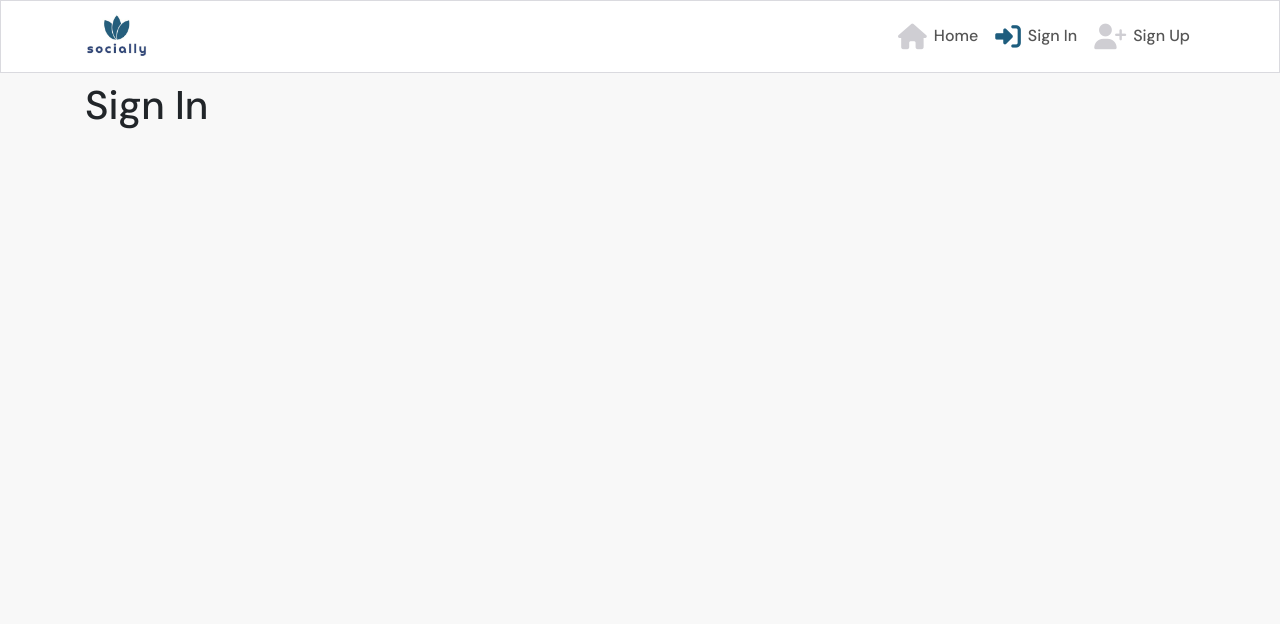
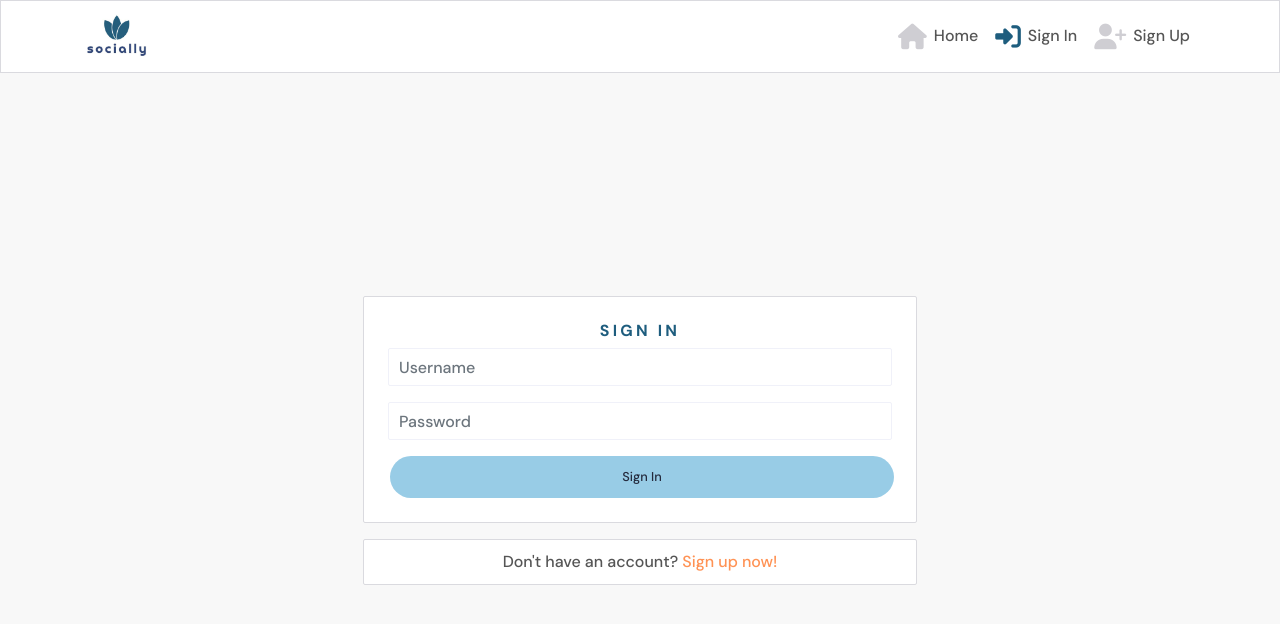
Before and after one commit to dEEGE2time/socially, a React (Create React App) app: page /signin in a window 1280 px wide. Shown: the top 624 px of the page. Built offline with nearby package versions, Linux system fonts and the light colour scheme.

Commit message:
add sign in form and styles

```diff
--- a/src/App.js
+++ b/src/App.js
@@ -4,6 +4,7 @@ import Container from 'react-bootstrap/Container';
 import {Route, Switch} from 'react-router-dom';
 import './api/axiosDefaults';
 import SignUpForm from './pages/auth/SignUpForm';
+import SignInForm from './pages/auth/SignInForm';
 
 
 function App() {
@@ -13,7 +14,7 @@ function App() {
       <Container className={styles.Main}>
         <Switch>
           <Route exact path='/' render={() => <h1>Home Page</h1>}/>
-          <Route exact path='/signin' render={() => <h1>Sign In</h1>}/>
+          <Route exact path='/signin' render={() => < SignInForm />}/>
           <Route exact path='/signup' render={() => < SignUpForm />}/>
           <Route render={() => <p>Page not found!</p>}/>
         </Switch>
--- /dev/null
+++ b/src/pages/auth/SignInForm.js
@@ -0,0 +1,66 @@
+import React from "react";
+
+import Form from "react-bootstrap/Form";
+import Alert from "react-bootstrap/Alert";
+import Button from "react-bootstrap/Button";
+import Col from "react-bootstrap/Col";
+import Row from "react-bootstrap/Row";
+import Image from "react-bootstrap/Image";
+import Container from "react-bootstrap/Container";
+
+import { Link } from "react-router-dom";
+
+import styles from "../../styles/SignInUpForm.module.css";
+import btnStyles from "../../styles/Button.module.css";
+import appStyles from "../../App.module.css";
+
+function SignInForm() {
+  //   Add your component logic here
+
+  return (
+    <Row className={`${styles.Row} justify-content-md-center`}>
+      <Col className="my-auto p-0 p-md-2" md={6}>
+        <Container className={`${appStyles.Content} p-4 `}>
+          <h1 className={styles.Header}>sign in</h1>
+
+          <Form>
+            <Form.Group controlId="username">
+              <Form.Label className="d-none">Username</Form.Label>
+              <Form.Control
+                className={styles.Input}
+                type="text"
+                placeholder="Username"
+                name="username"
+              />
+            </Form.Group>
+
+            <Form.Group controlId="password">
+              <Form.Label className="d-none">Password</Form.Label>
+              <Form.Control
+                className={styles.Input}
+                type="password"
+                placeholder="Password"
+                name="password"
+              />
+            </Form.Group>
+
+            <Button
+              className={`${btnStyles.Button} ${btnStyles.Wide}
+              ${btnStyles.Bright}`}
+              type="submit"
+            >
+              Sign In
+            </Button>
+          </Form>
+        </Container>
+        <Container className={`mt-3 ${appStyles.Content}`}>
+          <Link className={styles.Link} to="/signup">
+            Don't have an account? <span>Sign up now!</span>
+          </Link>
+        </Container>
+      </Col>
+    </Row>
+  );
+}
+
+export default SignInForm;
```
Also changed, not shown: src/pages/auth/SignUpForm.js (+24 -24 lines).
